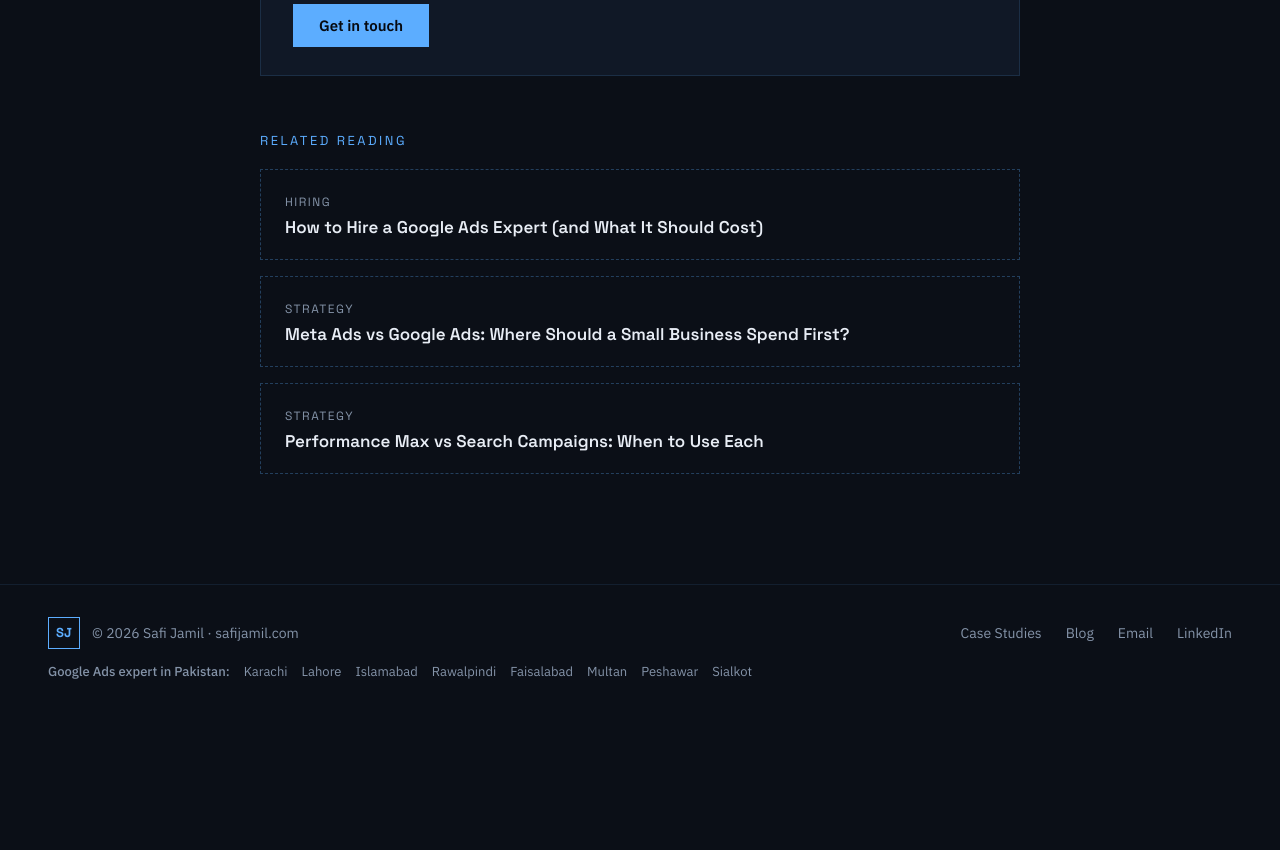
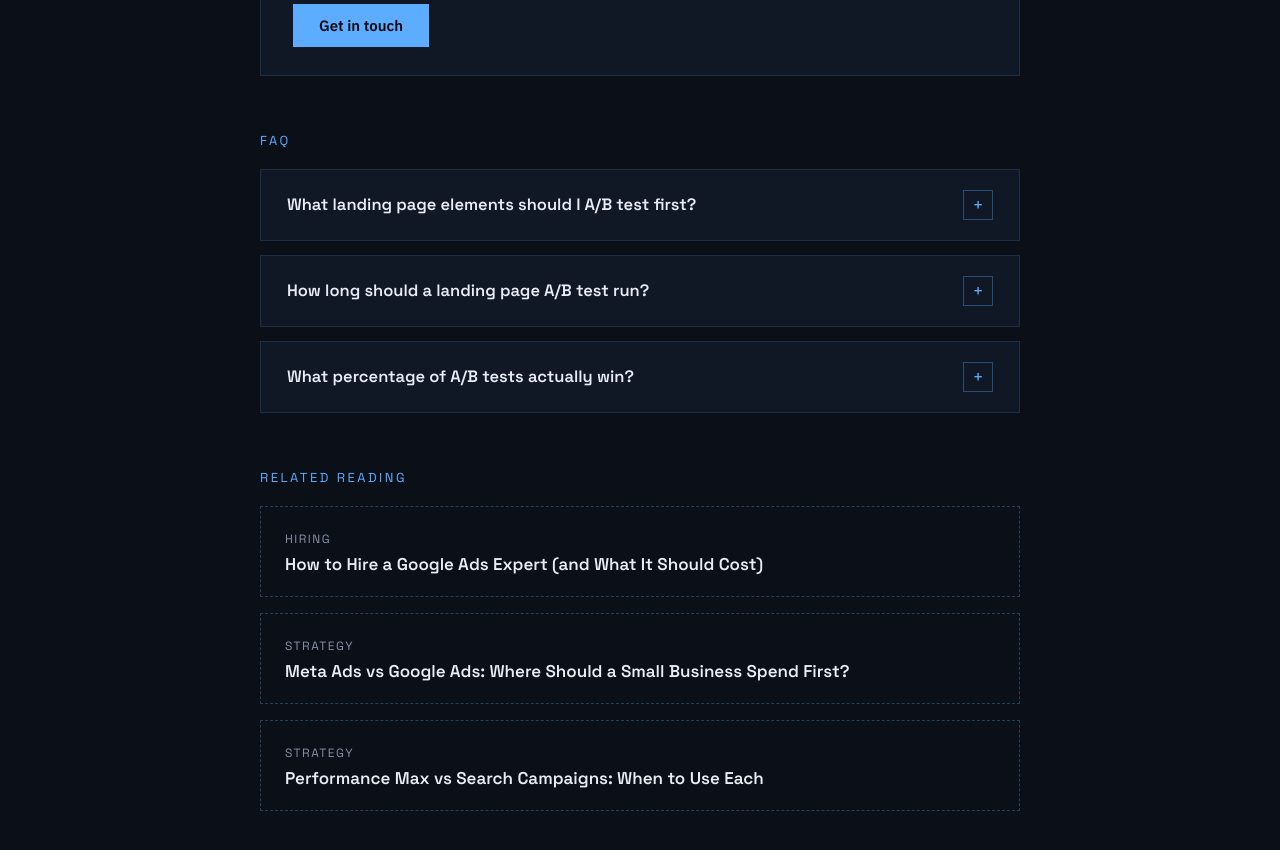
Before and after one commit to devteamstarforcesolutions/safijamil-website, a Next.js app: page /blog/ab-tests-that-moved-conversion-rates in a window 1280 px wide. Shown: the part 2320-3170 px from the top of the page. Before the commit the page ends 3032 px from the top, so only its background shows below. Built offline with nearby package versions, Linux system fonts and the light colour scheme.

Commit message:
Add FAQ schema and section to blog posts

```diff
--- a/src/app/blog/[slug]/page.tsx
+++ b/src/app/blog/[slug]/page.tsx
@@ -71,12 +71,23 @@ export default async function BlogPost({ params }: { params: Promise<{ slug: str
     mainEntityOfPage: `https://safijamil.com/blog/${post.slug}`,
   };
 
+    const faqJsonLd = {
+    "@context": "https://schema.org",
+    "@type": "FAQPage",
+    mainEntity: post.faq.map((f) => ({
+      "@type": "Question",
+      name: f.q,
+      acceptedAnswer: { "@type": "Answer", text: f.a },
+    })),
+  };
+
   return (
     <>
       <Nav />
       <main className="section" style={{ paddingTop: 150, minHeight: "70vh" }}>
         <article style={{ maxWidth: 760, margin: "0 auto" }}>
           <script type="application/ld+json" dangerouslySetInnerHTML={{ __html: JSON.stringify(jsonLd) }} />
+          <script type="application/ld+json" dangerouslySetInnerHTML={{ __html: JSON.stringify(faqJsonLd) }} />
           <Link href="/blog" style={{ fontSize: 14 }}>
             ← All posts
           </Link>
@@ -150,6 +161,21 @@ export default async function BlogPost({ params }: { params: Promise<{ slug: str
               Get in touch
             </TrackedLink>
           </div>
+                    <div style={{ marginTop: 56 }}>
+            <div
+              style={{
+                fontFamily: "var(--font-space-grotesk), sans-serif",
+                fontSize: 13,
+                letterSpacing: 2.5,
+                color: "var(--accent)",
+                textTransform: "uppercase",
+                marginBottom: 20,
+              }}
+            >
+              FAQ
+            </div>
+            <FaqList faqs={post.faq} firstOpen={false} />
+          </div>
           <RelatedPosts current={post} allPosts={allPosts} />
         </article>
       </main>
```
